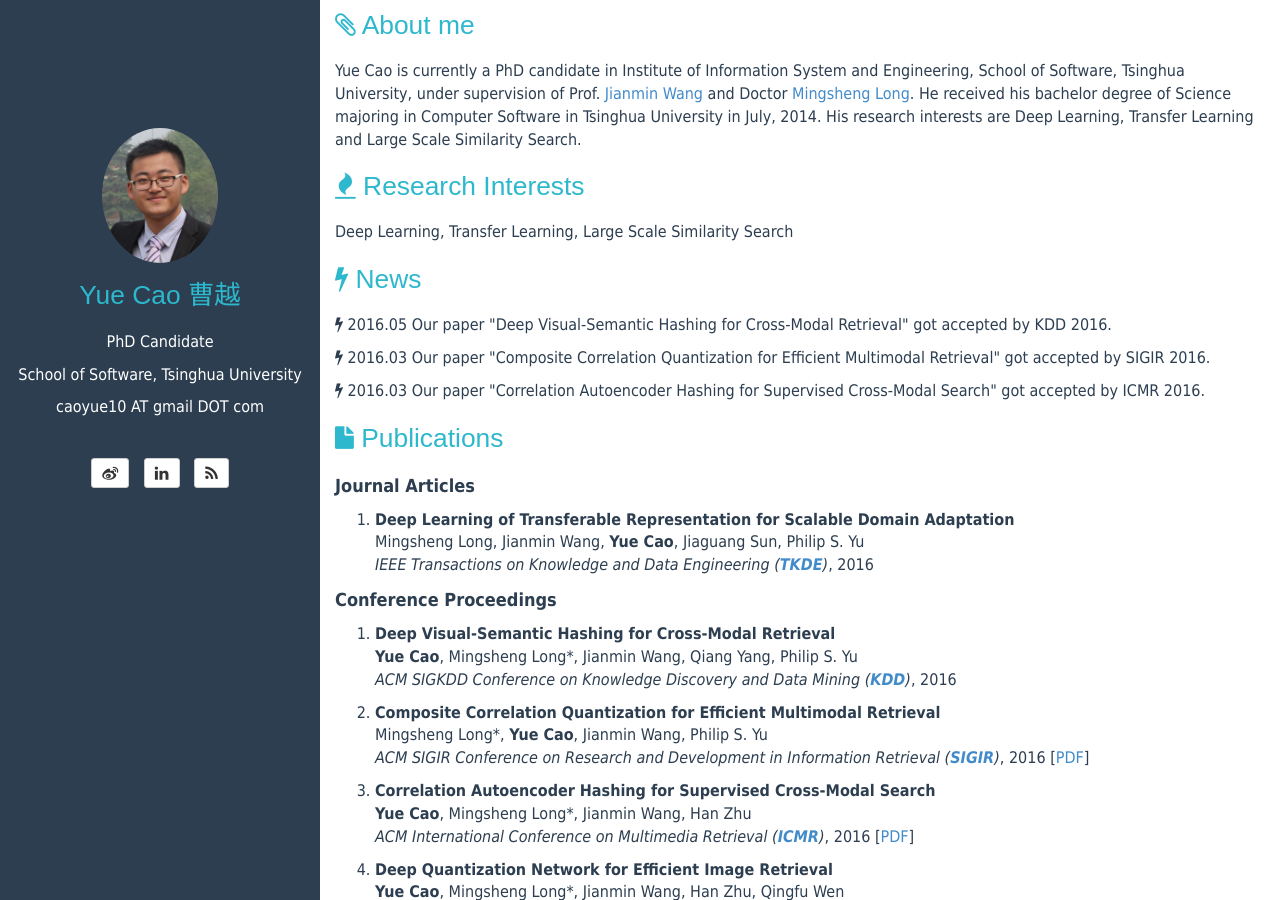
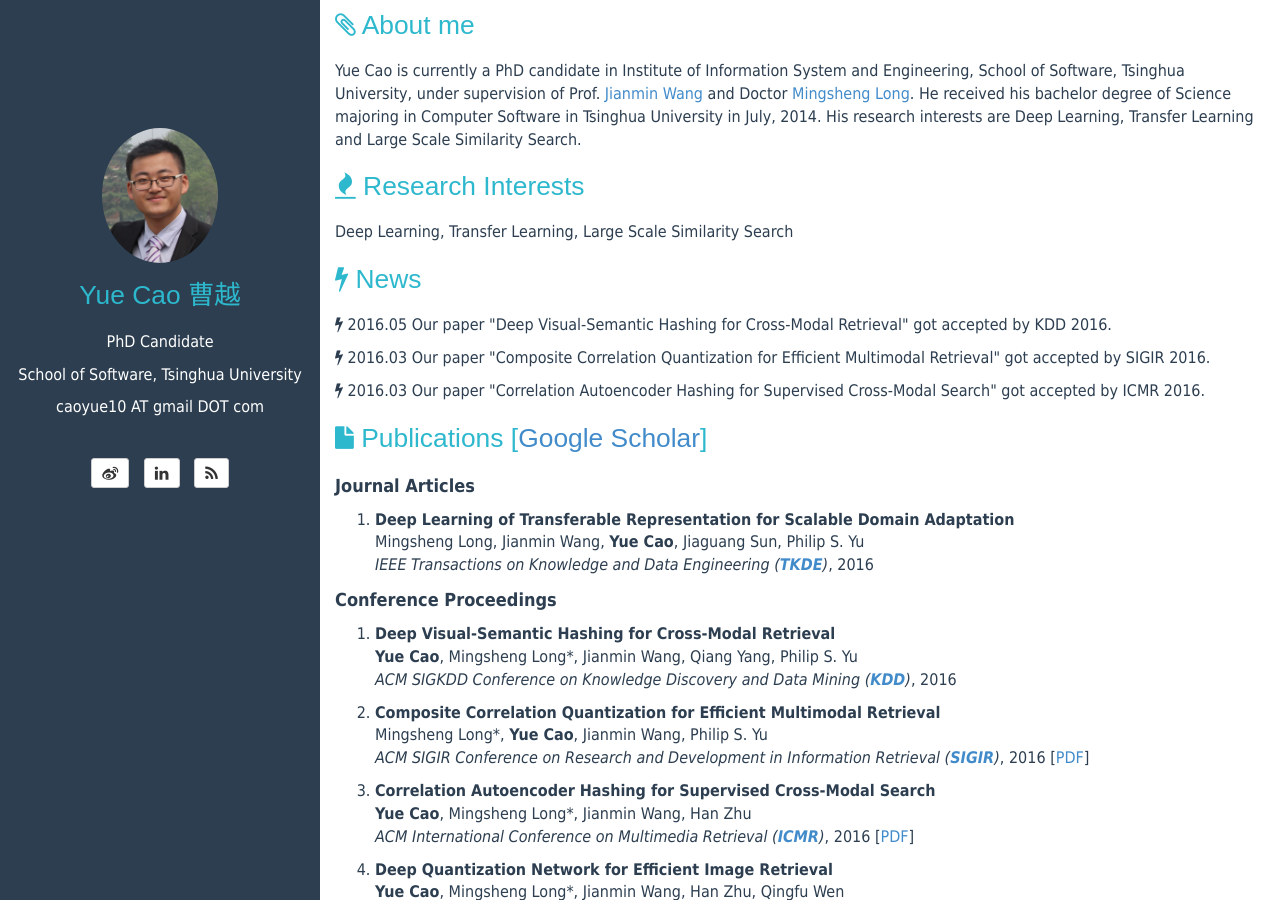
Before and after one commit to caoyue10/caoyue10.github.io, a Jekyll site: the page built from index.html, in a window 1280 px wide and 900 px high. Built offline with Jekyll 4.4.1, drawn with Linux system fonts in a browser that asks for light colours; the list of posts is cut into pages by our own code.

Commit message:
scholar added

```diff
--- a/index.html
+++ b/index.html
@@ -79,7 +79,7 @@
 
 <div class="Publications">
     <header>
-        <h1><i class="fa fa-file"></i> Publications</h1>
+        <h1><i class="fa fa-file"></i> Publications [<a href="https://scholar.google.com/citations?user=iRUO1ckAAAAJ&hl=zh-CN" target="_blank">Google Scholar</a>]</h1>
     </header>
     <p><font size="4"><strong>Journal Articles</strong></font></p>
     <ol>
```
